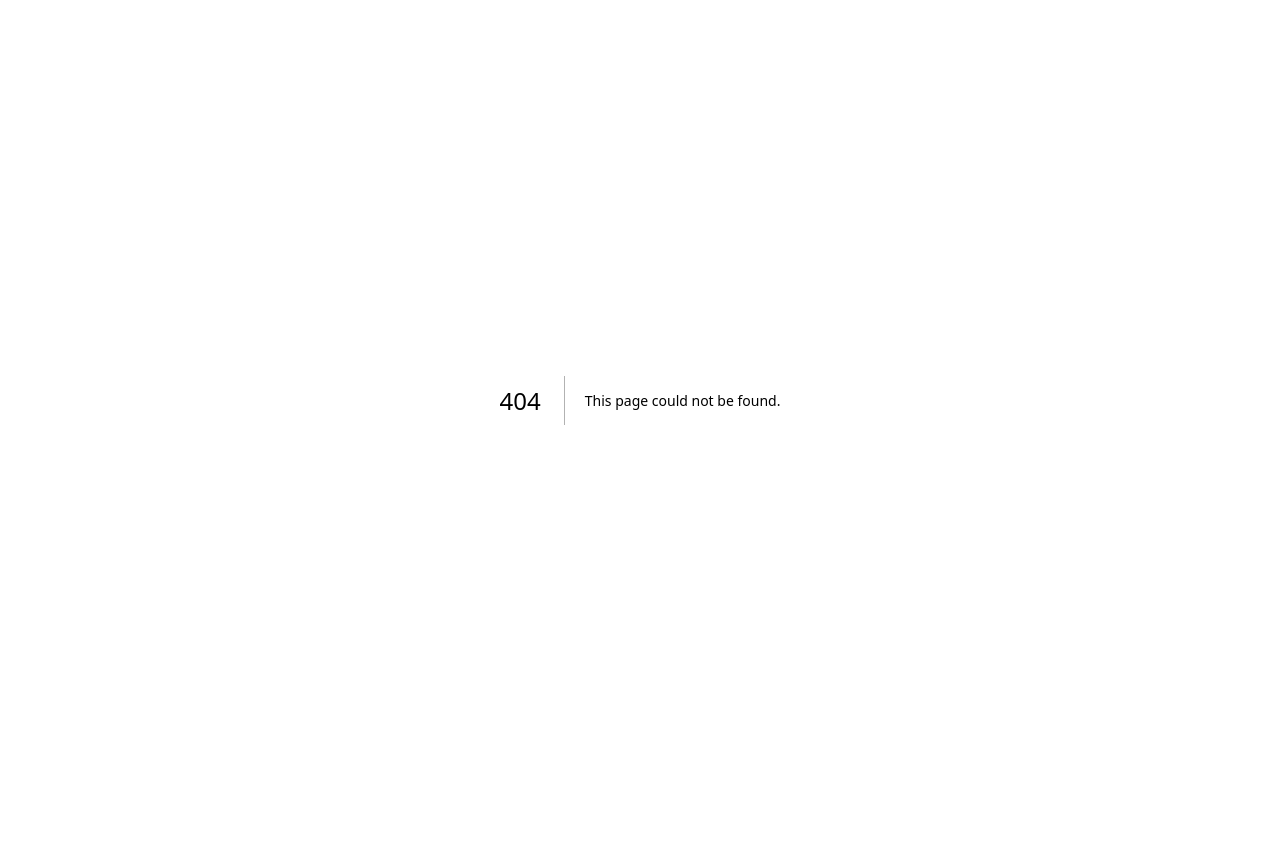
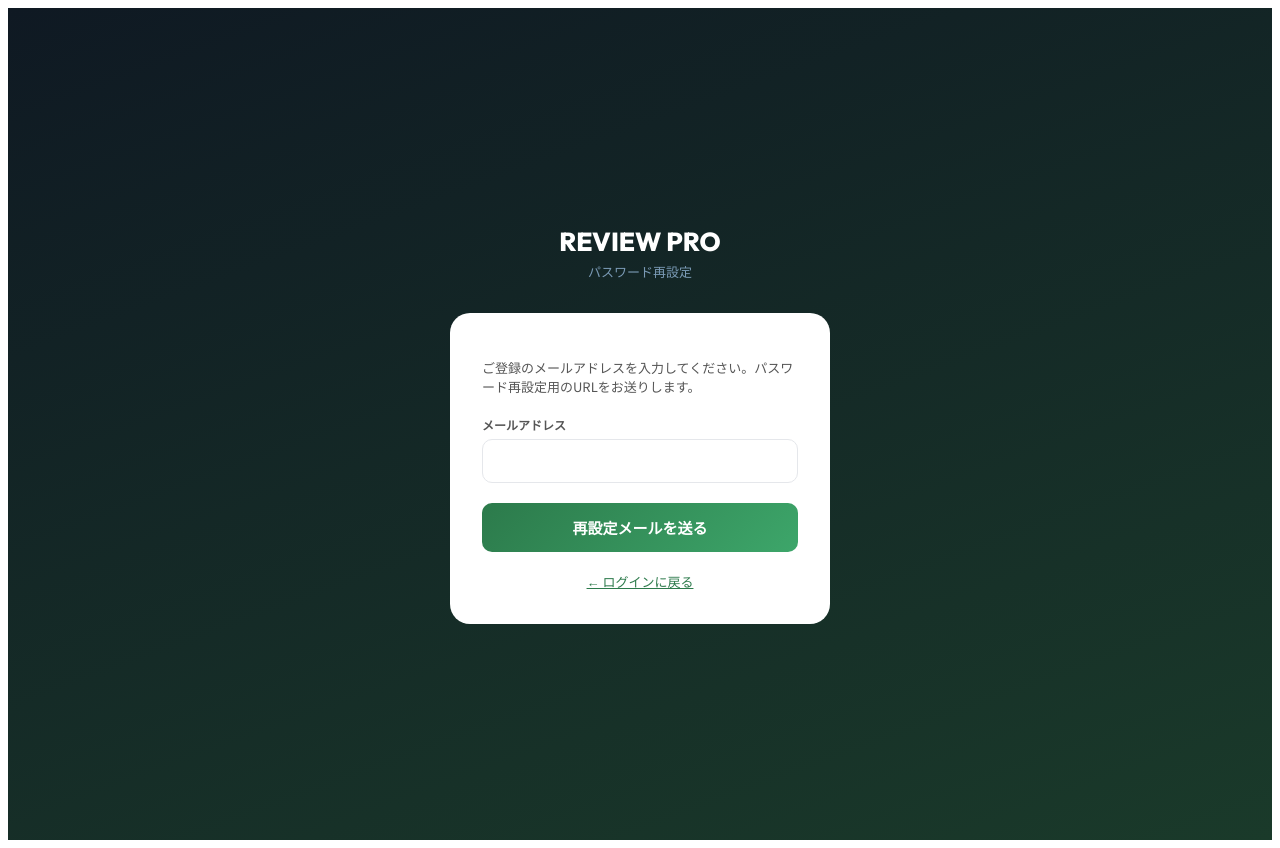
Before and after one commit to kioka-reship/review-pro, a Next.js app: page /mypage/reset-password in a window 1280 px wide. Before the commit this address had no page. Before the commit the page ends 800 px from the top, so only its background shows below. Built offline with nearby package versions, Linux system fonts and the light colour scheme.

Commit message:
page.tsx

```diff
--- /dev/null
+++ b/src/app/mypage/reset-password/page.tsx
@@ -0,0 +1,75 @@
+"use client";
+import { useState } from "react";
+
+export default function ResetPasswordPage() {
+  const [step, setStep] = useState<"request" | "done">("request");
+  const [email, setEmail] = useState("");
+  const [loading, setLoading] = useState(false);
+  const [error, setError] = useState("");
+
+  const handleRequest = async () => {
+    if (!email) { setError("メールアドレスを入力してください"); return; }
+    setLoading(true);
+    setError("");
+    const res = await fetch("/api/mypage/reset-password", {
+      method: "POST",
+      headers: { "Content-Type": "application/json" },
+      body: JSON.stringify({ email }),
+    });
+    if (res.ok) {
+      setStep("done");
+    } else {
+      const data = await res.json();
+      setError(data.error || "エラーが発生しました");
+    }
+    setLoading(false);
+  };
+
+  return (
+    <>
+      <link href="https://fonts.googleapis.com/css2?family=Noto+Sans+JP:wght@400;600;700&family=Outfit:wght@700;800&display=swap" rel="stylesheet" />
+      <div style={{ minHeight: "100vh", background: "linear-gradient(160deg,#0F1923,#1a3a2a)", display: "flex", alignItems: "center", justifyContent: "center", fontFamily: "'Noto Sans JP',sans-serif", padding: "16px" }}>
+        <div style={{ width: "100%", maxWidth: "380px" }}>
+          <div style={{ textAlign: "center", marginBottom: "32px" }}>
+            <div style={{ fontFamily: "'Outfit',sans-serif", fontSize: "26px", fontWeight: "800", color: "#fff" }}>REVIEW PRO</div>
+            <div style={{ fontSize: "13px", color: "#7a9ab5", marginTop: "4px" }}>パスワード再設定</div>
+          </div>
+          <div style={{ background: "#fff", borderRadius: "20px", padding: "32px" }}>
+            {step === "request" ? (
+              <>
+                <p style={{ fontSize: "13px", color: "#555", marginBottom: "20px" }}>
+                  ご登録のメールアドレスを入力してください。パスワード再設定用のURLをお送りします。
+                </p>
+                <div style={{ marginBottom: "20px" }}>
+                  <label style={{ fontSize: "12px", fontWeight: "600", color: "#555", display: "block", marginBottom: "6px" }}>メールアドレス</label>
+                  <input value={email} onChange={e => setEmail(e.target.value)}
+                    onKeyDown={e => e.key === "Enter" && handleRequest()}
+                    style={{ width: "100%", padding: "11px 14px", borderRadius: "10px", border: "1.5px solid #E5E7EB", fontFamily: "inherit", fontSize: "14px", boxSizing: "border-box", outline: "none" }} />
+                </div>
+                {error && <p style={{ color: "#E53E3E", fontSize: "13px", marginBottom: "16px" }}>{error}</p>}
+                <button onClick={handleRequest} disabled={loading}
+                  style={{ width: "100%", padding: "14px", borderRadius: "10px", border: "none", background: "linear-gradient(135deg,#2C7A4B,#3DA66A)", color: "#fff", fontFamily: "inherit", fontSize: "15px", fontWeight: "700", cursor: "pointer" }}>
+                  {loading ? "送信中..." : "再設定メールを送る"}
+                </button>
+                <div style={{ textAlign: "center", marginTop: "16px" }}>
+                  <a href="/mypage" style={{ fontSize: "13px", color: "#2C7A4B" }}>← ログインに戻る</a>
+                </div>
+              </>
+            ) : (
+              <>
+                <div style={{ textAlign: "center", fontSize: "48px", marginBottom: "16px" }}>📧</div>
+                <h3 style={{ textAlign: "center", color: "#1a2533", marginBottom: "8px" }}>メールを送信しました</h3>
+                <p style={{ fontSize: "13px", color: "#555", textAlign: "center", marginBottom: "24px" }}>
+                  {email} にパスワード再設定URLをお送りしました。メールをご確認ください。
+                </p>
+                <a href="/mypage" style={{ display: "block", padding: "14px", borderRadius: "10px", background: "#F4F6F9", color: "#555", fontFamily: "inherit", fontSize: "15px", fontWeight: "700", textAlign: "center", textDecoration: "none" }}>
+                  ログインに戻る
+                </a>
+              </>
+            )}
+          </div>
+        </div>
+      </div>
+    </>
+  );
+}
```
